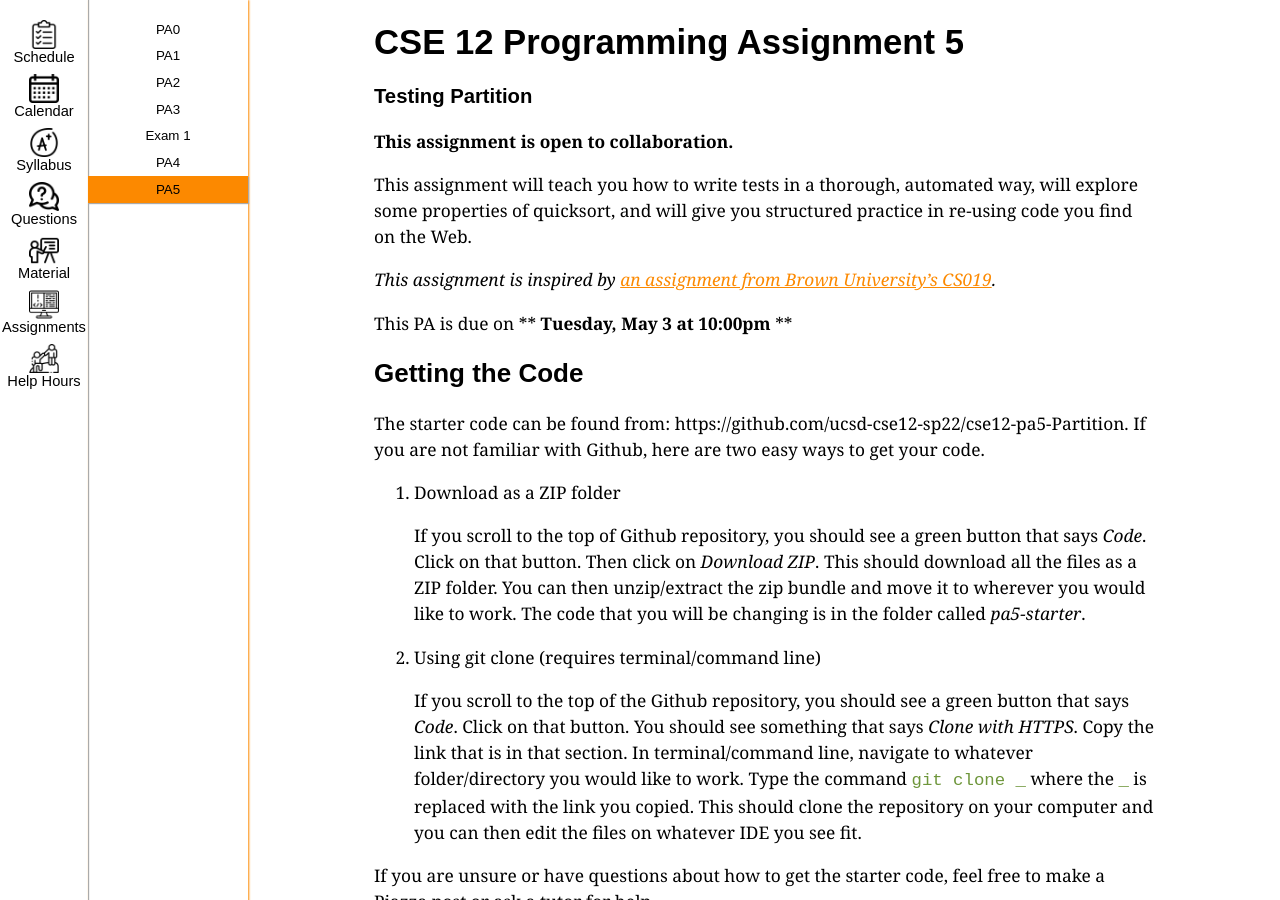
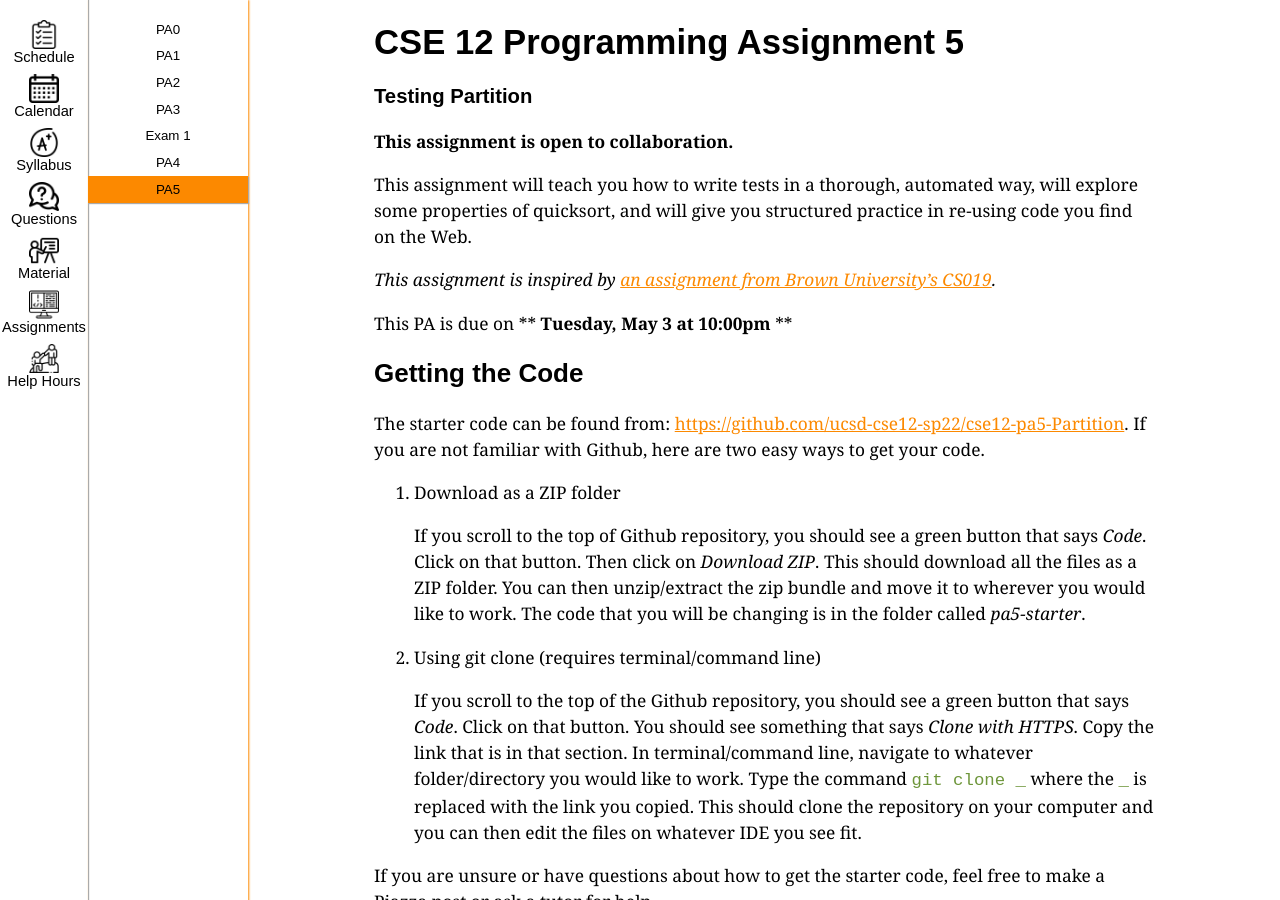
Before and after one commit to memelissa/ucsd-cse12-sp22.github.io, a Jekyll site: the page built from _assignments/pa5.md, in a window 1280 px wide and 900 px high. Built offline with Jekyll 4.4.1, drawn with Linux system fonts in a browser that asks for light colours; part of the change alters nothing that is shown.

Commit message:
Update pa5.md

```diff
--- a/_assignments/pa5.md
+++ b/_assignments/pa5.md
@@ -21,7 +21,7 @@ This PA is due on ** **Tuesday, May 3 at 10:00pm** **
 
 ## Getting the Code
 
-The starter code can be found from: https://github.com/ucsd-cse12-sp22/cse12-pa5-Partition. If you are not familiar with Github, here are two easy ways to get your code.
+The starter code can be found from: [https://github.com/ucsd-cse12-sp22/cse12-pa5-Partition](https://github.com/ucsd-cse12-sp22/cse12-pa5-Partition). If you are not familiar with Github, here are two easy ways to get your code.
 
 1. Download as a ZIP folder
 
```
